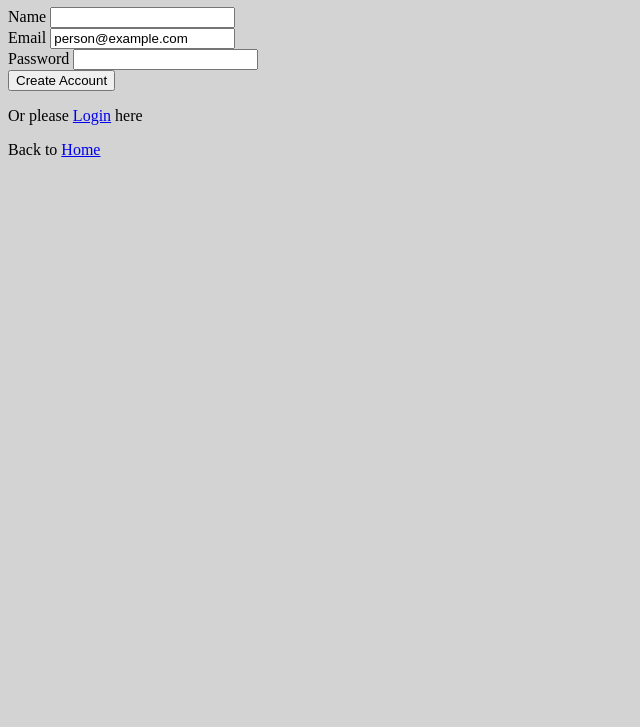
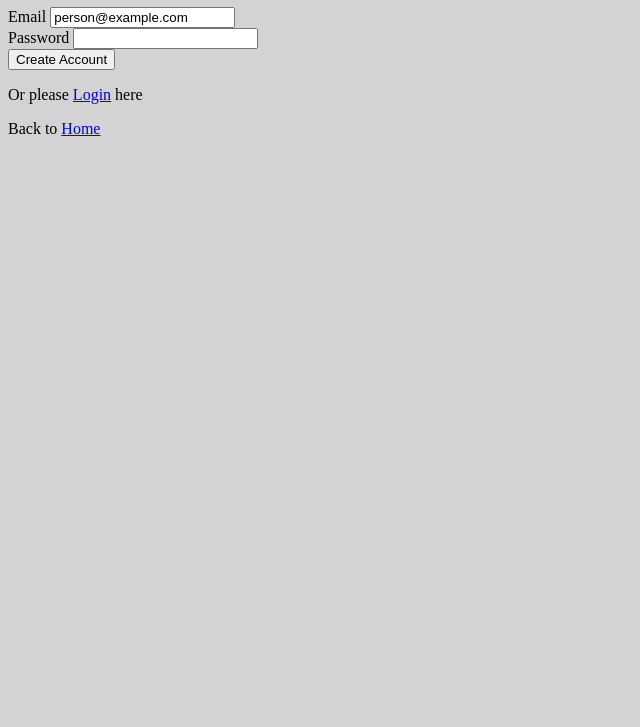
Before and after one commit to paulGeoghegan/PGPrograms, a website: page public/pages/createAccount.html in a window 1280 px wide. Shown: the part 73-800 px from the top of the page, without its empty margins (0-640 px from the left). Drawn offline with Linux system fonts and the light colour scheme; files that its build step writes are made by us from their sources.

Commit message:
Updated account creation

```diff
--- a/public/pages/createAccount.html
+++ b/public/pages/createAccount.html
@@ -11,9 +11,6 @@
 	<h1> Please create an account</h1>
 
 	<form id=createAccountForm" method="post" action="/adduser">
-
-		<label for="name">Name</label>
-		<input id="name" type="text" /></br>
 
 		<label for="email">Email</label>
 		<input id="email" type="email" value="person@example.com"></br>
```
